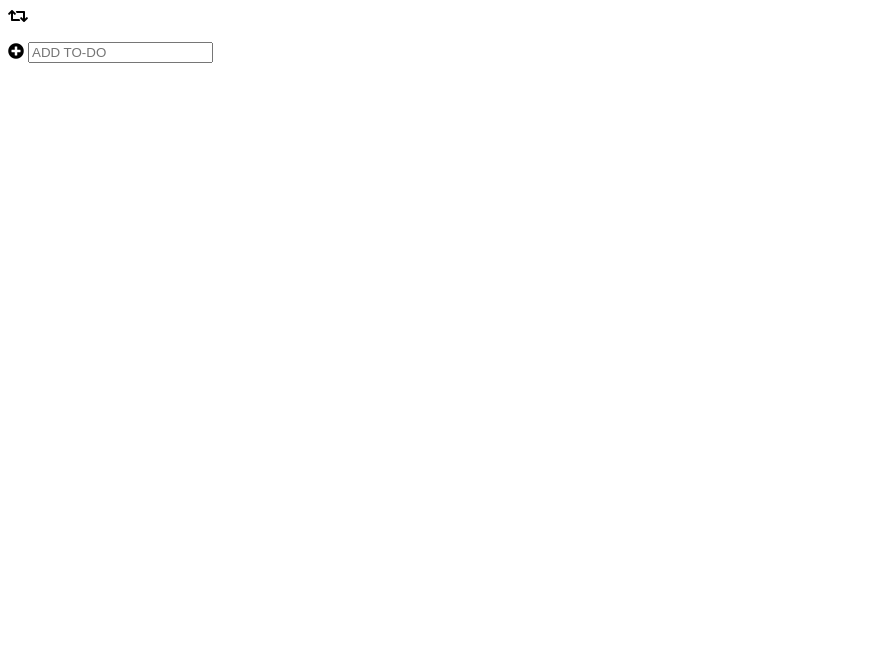
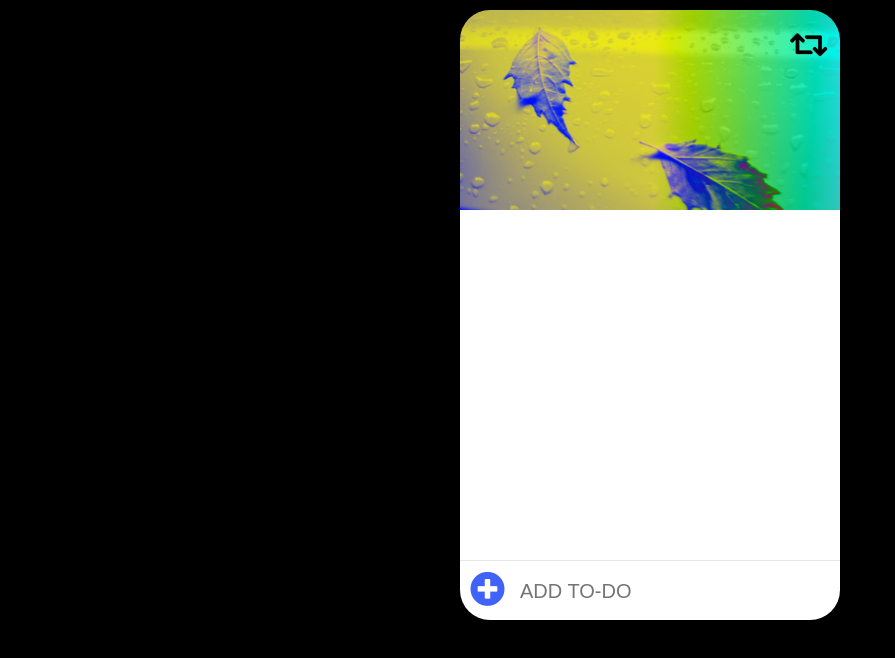
Before and after one commit to AsadUrRehmanCs111/JavaScript-Projects, a plain HTML site: page 04.Todo-list App/index.html in a window 1280 px wide. Shown: the whole page, without its empty margins (0-895 px from the left). Drawn offline with Linux system fonts and the light colour scheme.

Commit message:
💄 Design the App

```diff
--- a/04.Todo-list App/style.css
+++ b/04.Todo-list App/style.css
@@ -1,4 +1,4 @@
-/* @import url("https://fonts.googleapis.com/css2?family=Indie+Flower&display=swap");
+@import url("https://fonts.googleapis.com/css2?family=Indie+Flower&display=swap");
 * {
   box-sizing: border-box;
 }
@@ -16,7 +16,7 @@ body {
 .header {
   width: 380px;
   height: 200px;
-  background-image: linear-gradient(to right,blue 51%,red 100%),url(bg.jpg);
+  background-image: linear-gradient(to right, blue 51%, red 100%), url(bg.jpg);
   background-blend-mode: difference;
   background-size: 100% 100%;
   border-radius: 30px 30px 0px 0px;
@@ -109,7 +109,7 @@ body {
   cursor: pointer;
 }
 
-/* ------------ add item ------------
+/* ------------ add item ------------ */
 .add-items {
   position: relative;
   width: 380px;
@@ -134,4 +134,4 @@ body {
   border: none;
   font-size: 20px;
   padding-left: 10px;
-} */
+}
```
